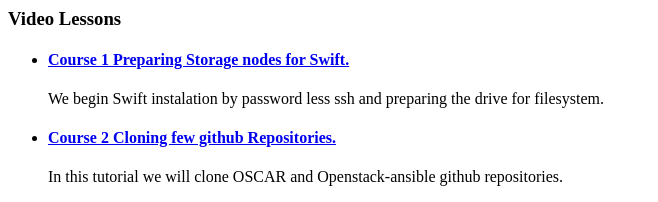
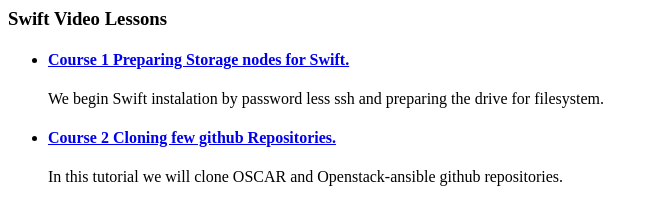
Before and after one commit to opencloudelab/opencloudelab.github.io, a Jekyll site: the page built from Views/Topics/swift_installation.md, in a window 1280 px wide. Shown: the top 202 px of the page, without its empty margins (0-658 px from the left). Built offline with Jekyll 4.4.1, drawn with Linux system fonts in a browser that asks for light colours.

Commit message:
Update swift_installation.md

```diff
--- a/Views/Topics/swift_installation.md
+++ b/Views/Topics/swift_installation.md
@@ -9,7 +9,7 @@
 }
 </style>
 
-### Video Lessons
+### Swift Video Lessons
 <ul class='mod'>
 	{% for post in site.posts reversed %}
 
```
